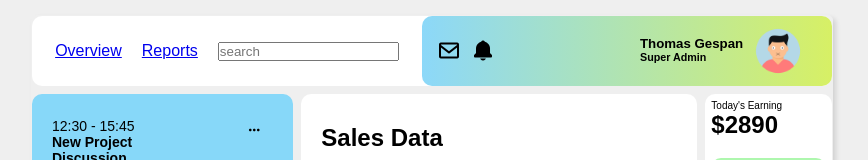
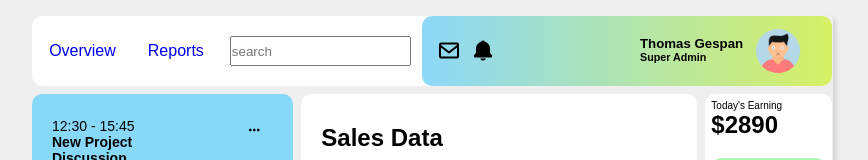
Before and after one commit to Hendricksoncala/grid, a plain HTML site: page index.html in a window 1280 px wide. Shown: the top 160 px of the page, without its empty margins (208-1076 px from the left). Drawn offline with nearby package versions, Linux system fonts and the light colour scheme.

Commit message:
feat: :rocket: finalizacion de proyecto
finalizacion de proyecto

```diff
--- a/css/style.css
+++ b/css/style.css
@@ -54,11 +54,19 @@ body{
 
 
 }
-.nav ul li{
+.nav ul li {
     display: flex;
     justify-content: space-around;
     padding: 10px;
     text-decoration: none;
+
+}
+.nav ul li a{
+    display: flex;
+    justify-content: space-around;
+    padding: 6px;
+    text-decoration: none;
+
 
 }
 .item_1  div ul {
```
